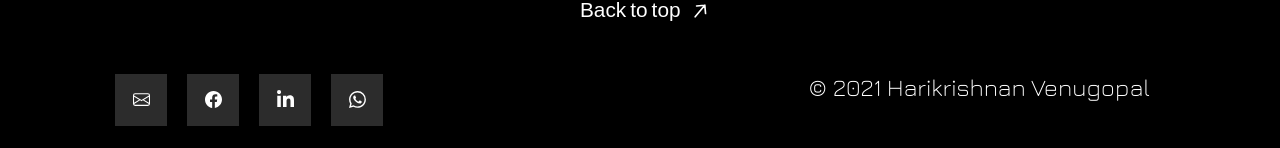
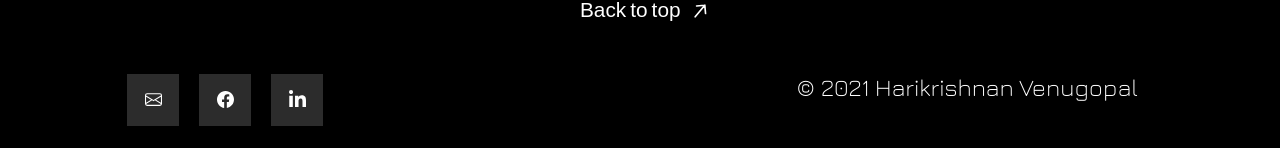
Before and after one commit to hvdx23/portfolio-website, a React (Create React App) app: page / in a window 1280 px wide. Shown: the part 2384-2532 px from the top of the page. Built offline with nearby package versions, Linux system fonts and the light colour scheme; no server answers; a web font is replaced by a local one.

Commit message:
Watsapp removed from links

```diff
--- a/src/components/LinkPages.js
+++ b/src/components/LinkPages.js
@@ -18,9 +18,9 @@ const Card = () => {
         <a href="https://www.linkedin.com/in/hari-venugopal" className="socialContainer containerThree">
           <svg className="socialSvg linkdinSvg" viewBox="0 0 448 512"><path d="M100.28 448H7.4V148.9h92.88zM53.79 108.1C24.09 108.1 0 83.5 0 53.8a53.79 53.79 0 0 1 107.58 0c0 29.7-24.1 54.3-53.79 54.3zM447.9 448h-92.68V302.4c0-34.7-.7-79.2-48.29-79.2-48.29 0-55.69 37.7-55.69 76.7V448h-92.78V148.9h89.08v40.8h1.3c12.4-23.5 42.69-48.3 87.88-48.3 94 0 111.28 61.9 111.28 142.3V448z" /></svg>
         </a>
-        <a href="https://wa.me/64212294636" className="socialContainer containerFour">
+        {/* <a href="https://wa.me/64212294636" className="socialContainer containerFour">
           <svg className="socialSvg whatsappSvg" viewBox="0 0 16 16"> <path d="M13.601 2.326A7.854 7.854 0 0 0 7.994 0C3.627 0 .068 3.558.064 7.926c0 1.399.366 2.76 1.057 3.965L0 16l4.204-1.102a7.933 7.933 0 0 0 3.79.965h.004c4.368 0 7.926-3.558 7.93-7.93A7.898 7.898 0 0 0 13.6 2.326zM7.994 14.521a6.573 6.573 0 0 1-3.356-.92l-.24-.144-2.494.654.666-2.433-.156-.251a6.56 6.56 0 0 1-1.007-3.505c0-3.626 2.957-6.584 6.591-6.584a6.56 6.56 0 0 1 4.66 1.931 6.557 6.557 0 0 1 1.928 4.66c-.004 3.639-2.961 6.592-6.592 6.592zm3.615-4.934c-.197-.099-1.17-.578-1.353-.646-.182-.065-.315-.099-.445.099-.133.197-.513.646-.627.775-.114.133-.232.148-.43.05-.197-.1-.836-.308-1.592-.985-.59-.525-.985-1.175-1.103-1.372-.114-.198-.011-.304.088-.403.087-.088.197-.232.296-.346.1-.114.133-.198.198-.33.065-.134.034-.248-.015-.347-.05-.099-.445-1.076-.612-1.47-.16-.389-.323-.335-.445-.34-.114-.007-.247-.007-.38-.007a.729.729 0 0 0-.529.247c-.182.198-.691.677-.691 1.654 0 .977.71 1.916.81 2.049.098.133 1.394 2.132 3.383 2.992.47.205.84.326 1.129.418.475.152.904.129 1.246.08.38-.058 1.171-.48 1.338-.943.164-.464.164-.86.114-.943-.049-.084-.182-.133-.38-.232z" /> </svg>
-        </a>
+        </a> */}
       </div>
     </StyledWrapper>
   );
```
Also changed, not shown: 3 other files (tests, documents, lock files or other folders).
